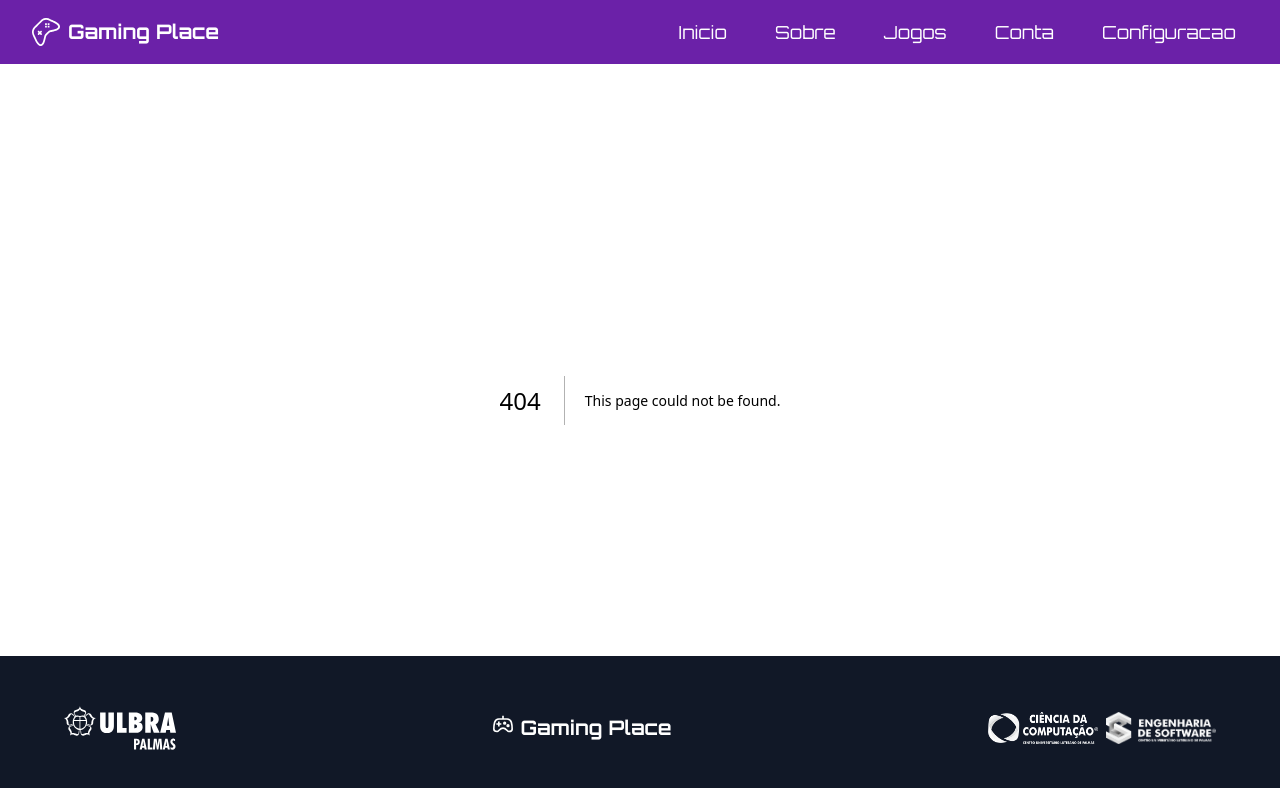
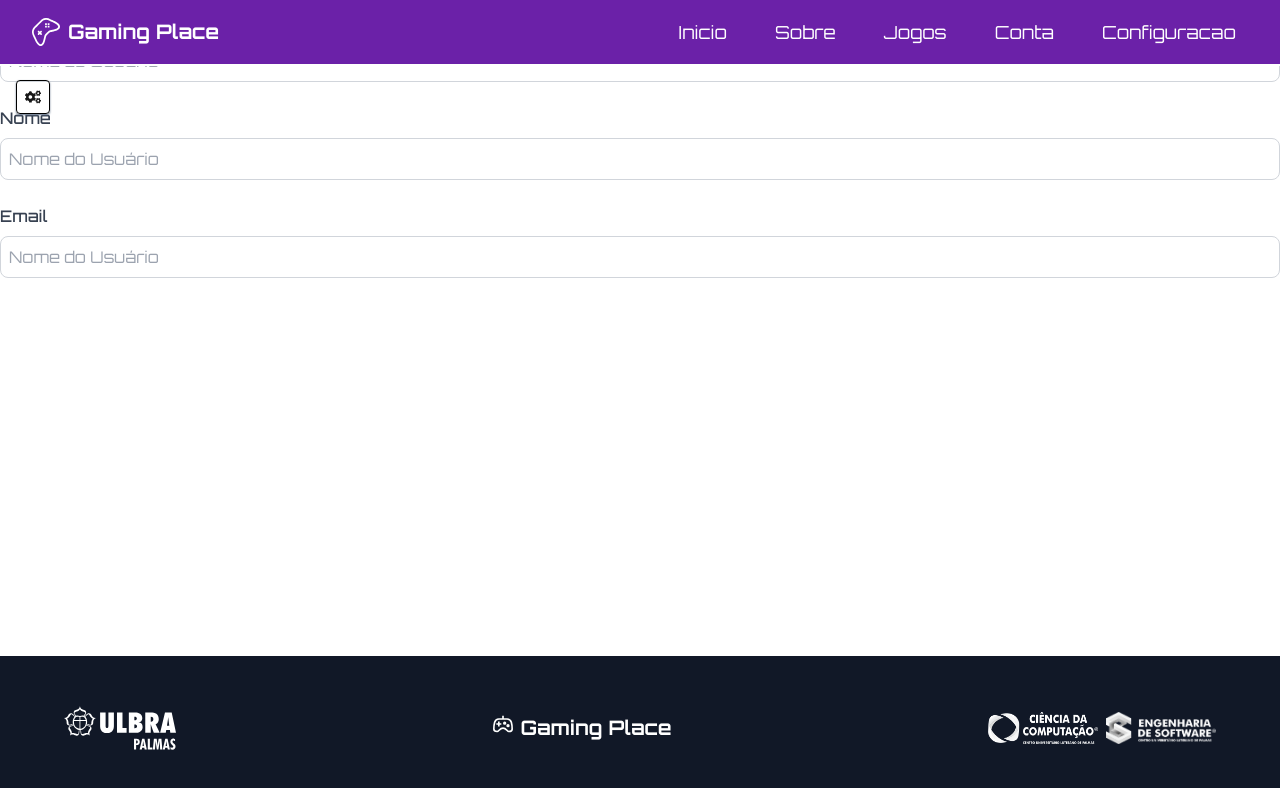
Before and after one commit to romarioulbra/gaming-place, a Next.js app: page /configuracao/usuarios/alterar in a window 1280 px wide. Before the commit this address had no page. Shown: the top 788 px of the page. Built offline with nearby package versions, Linux system fonts and the light colour scheme.

Commit message:
Formulário Alterar Usuário

```diff
--- /dev/null
+++ b/src/app/configuracao/usuarios/alterar/page.tsx
@@ -0,0 +1,34 @@
+import InputForm from "@/app/components/InputsForm";
+
+export default function AlterarUsuarios({dados}) {
+
+  return (
+    <>
+      <div className="flex flex-col">
+          <div className="mt-2 space-y-2">
+            <InputForm
+              tipoInput="text"
+              label="ID"
+              placeholder="Nome do Usuário"
+              valorInput={dados?.id}
+              metodoSubmit={(e) => setFormData({ ...dados, id: e.target.value })}
+            />
+              <InputForm
+                tipoInput="text"
+                label="Nome"
+                placeholder="Nome do Usuário"
+                valorInput={dados?.name}
+                metodoSubmit={(e) => setFormData({ ...dados, name: e.target.value })}
+              />
+            <InputForm
+              tipoInput="text"
+              label="Email"
+              placeholder="Nome do Usuário"
+              valorInput={dados?.email}
+              metodoSubmit={(e) => setFormData({ ...dados, email: e.target.value })}
+            />
+          </div>
+        </div>
+    </>
+  );
+}
```
